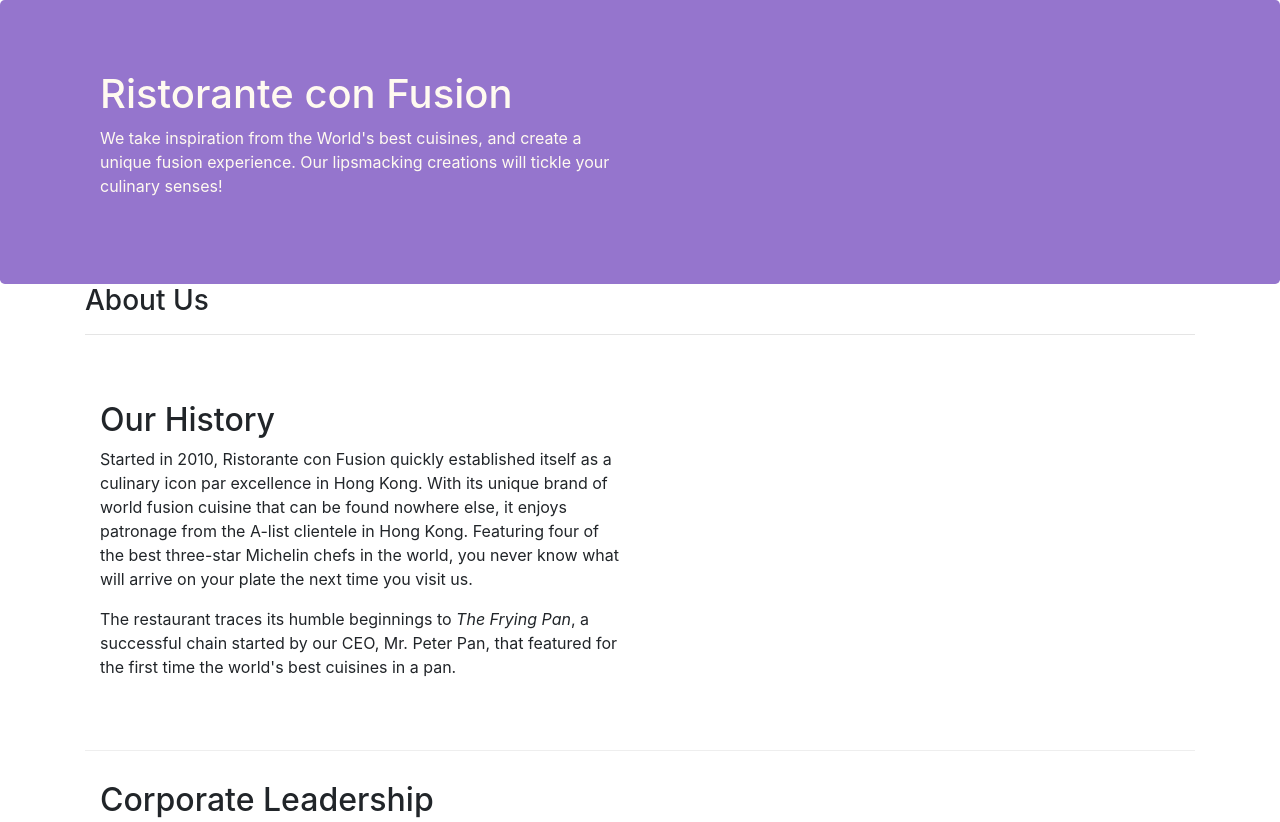
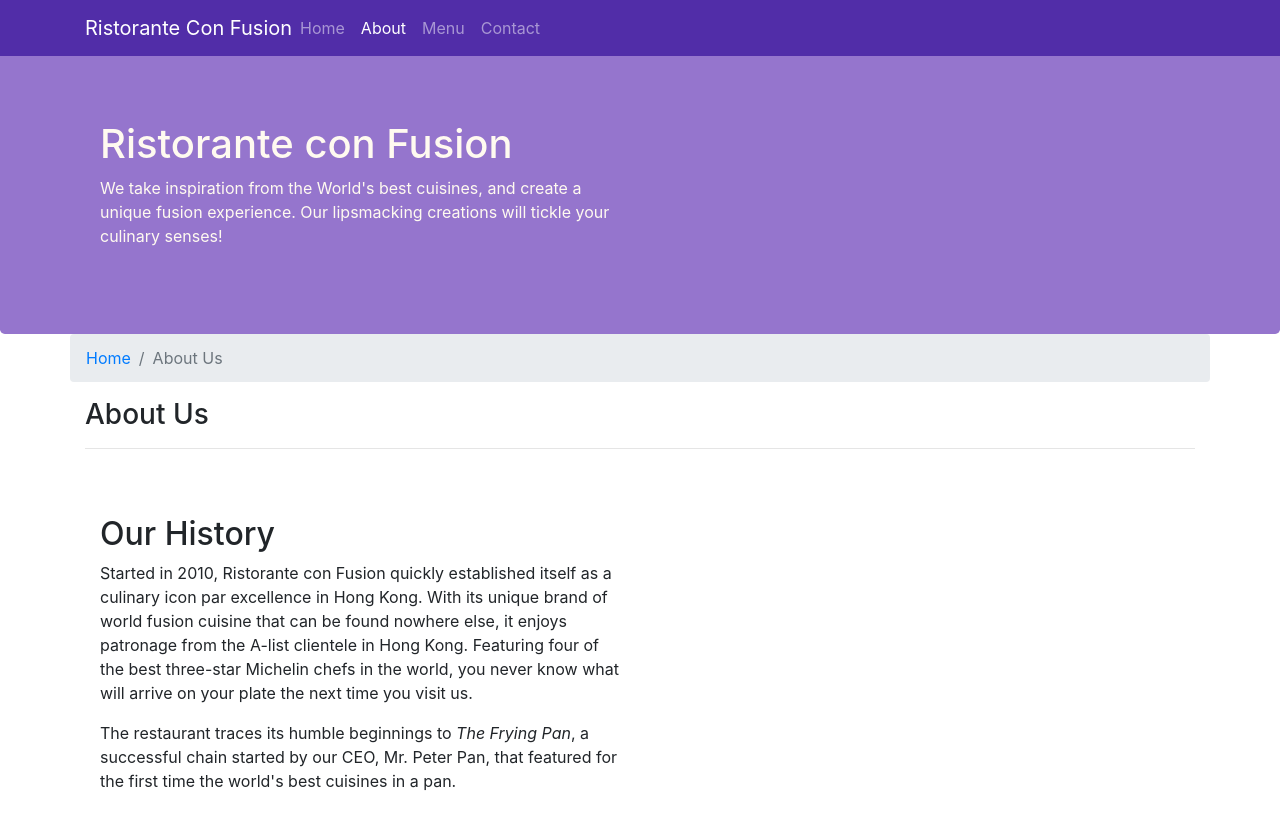
Before and after one commit to akoshta07/Bootstrap4, a website: page aboutus.html in a window 1280 px wide. Shown: the top 822 px of the page. Drawn offline with nearby package versions, Linux system fonts and the light colour scheme.

Commit message:
Navbar And BreadCumbs

```diff
--- a/aboutus.html
+++ b/aboutus.html
@@ -9,13 +9,29 @@
 
     <!-- Bootstrap CSS -->
     <link rel="stylesheet" href="node_modules/bootstrap/dist/css/bootstrap.min.css">
-    <link rel="stylesheet" href="css/astyles.css">
+    <link rel="stylesheet" href="css/styles.css">
 
     <title>Ristorante Con Fusion: About Us</title>
 
 </head>
 
 <body>
+    <nav class="navbar navbar-dark navbar-expand-sm fixed-top">
+        <div class="container">
+            <button class="navbar-toggler" type="button" data-toggle="collapse" data-target="#Navbar">
+                <span class="navbar-toggler-icon"></span>
+            </button>
+            <a class="navbar-brand mr-auto" href="#">Ristorante Con Fusion</a>
+            <div class="collapse navbar-collapse" id="Navbar">
+                <ul class="navbar-nav mr-auto">
+                    <li class="nav-item"><a class="nav-link" href="./index.html">Home</a></li>
+                    <li class="nav-item active"><a class="nav-link" href="#">About</a></li>
+                    <li class="nav-item"><a class="nav-link" href="#">Menu</a></li>
+                    <li class="nav-item"><a class="nav-link" href="#">Contact</a></li>
+                </ul>
+            </div>
+        </div>
+     </nav>
 
     <header class="jumbotron">
         <div class="container">
@@ -32,6 +48,10 @@
 
     <div class="container">
         <div class="row">
+            <ol class="col-12 breadcrumb">
+                <li class="breadcrumb-item"><a  href="./index.html" >Home</a></li>
+                <li class="breadcrumb-item active">About Us</li>
+            </ol>
             <div class="col-12 col-sm-12">
                <h3>About Us</h3>
                <hr>
@@ -71,7 +91,7 @@
                 <div class="col-4 offset-1 col-sm-2">
                     <h5>Links</h5>
                     <ul class="list-unstyled">
-                        <li><a href="#">Home</a></li>
+                        <li><a href="./index.html">Home</a></li>
                         <li><a href="#">About</a></li>
                         <li><a href="#">Menu</a></li>
                         <li><a href="#">Contact</a></li>
--- a/css/astyles.css
+++ b/css/astyles.css
@@ -33,3 +33,12 @@ address{
     margin:0px;
     color:#0f0f0f;
 }
+
+body{
+    padding: 50px 0px 0px 0px;
+    z-index: 0;
+}
+
+.navbar-dark{
+    background-color: #512DA8;
+}
--- a/css/styles.css
+++ b/css/styles.css
@@ -22,9 +22,22 @@
     background: #9575CD ;
     color:floralwhite;
 }
+.leadership{
+    margin: 0px auto;
+    padding: 30px 0px 30px 0px;
+}
 
 address{
     font-size:80%;
     margin:0px;
     color:#0f0f0f;
 }
+
+body{
+    padding:50px 0px 0px 0px;
+    z-index:0;
+}
+
+.navbar-dark {
+     background-color: #512DA8;
+}
```
Also changed, not shown: index.html (+16 -0 lines).
